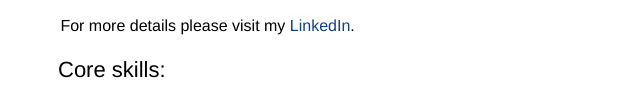
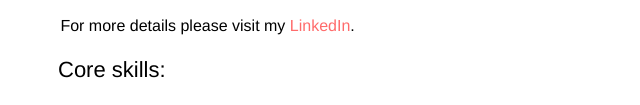
Before and after one commit to chriswaugh/chriswaugh.github.io, a plain HTML site: page index.html in a window 1280 px wide. Shown: the part 1147-1252 px from the top of the page, 302-942 px from the left. Drawn offline with Linux system fonts and the light colour scheme.

Commit message:
removed viewport meta tag, updated A tag colour to match confetti header

```diff
--- a/index.html
+++ b/index.html
@@ -6,7 +6,7 @@
       html, body {
         background: #000;
         font-family: 'helvetica neue', helvetica, arial, sans-serif;
-        font-weight: 100;
+        font-weight: 200;
         margin: 0;
         padding: 0;
         text-align: center;
@@ -63,6 +63,7 @@
         margin: 0 0 0 0.15em;
       }
       a {
+        color: #FF6B6B;
         font-weight: 500;
       }
       footer {
@@ -74,7 +75,6 @@
     </style>
     <link rel="canonical" href="http://www.chriswaugh.uk" />
     <meta name="description" content="Chris Waugh. Software Developer based in the North East England.">
-    <meta name="viewport" content="user-scalable=no, width=device-width, initial-scale=0.5, minimum-scale=0.5, maximum-scale=0.5" />
   </head>
   <body>
     <header id="header">
```
